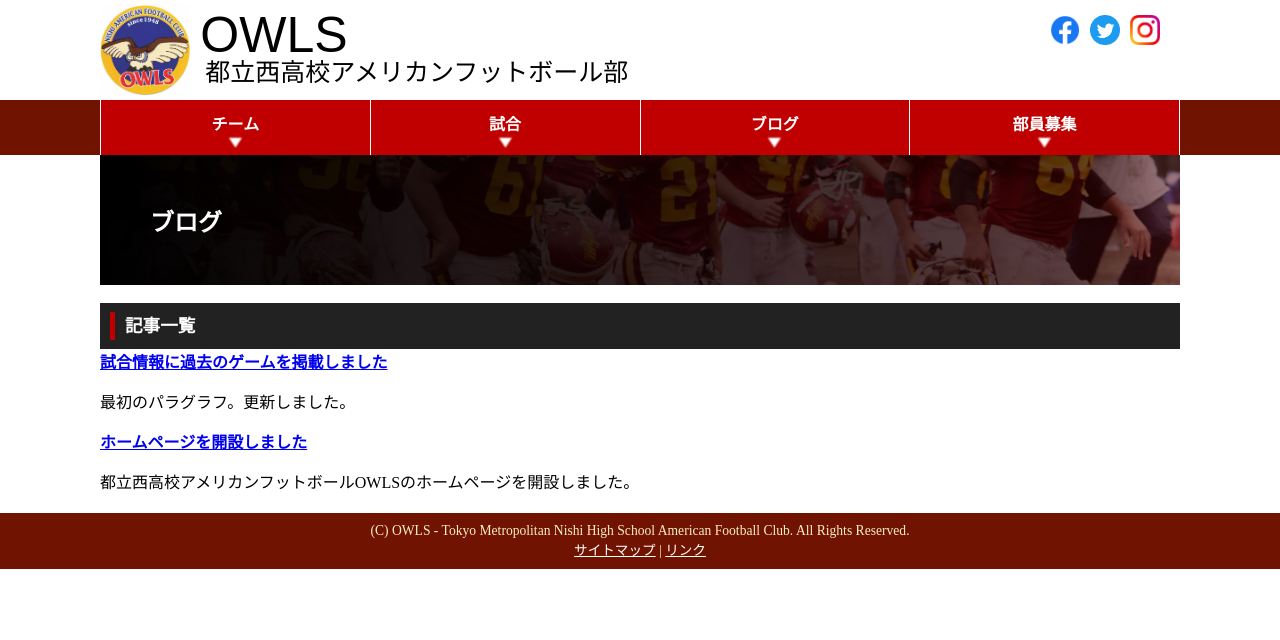
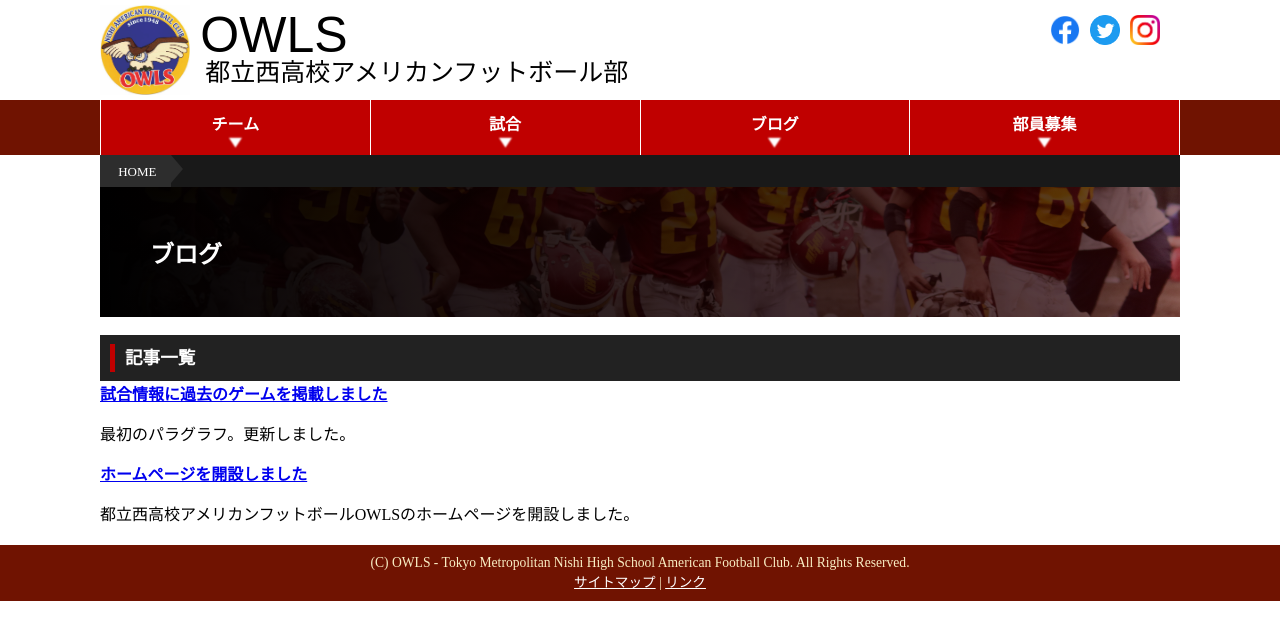
Before and after one commit to numa72/nishi-owls, a Jekyll site: the page built from blog.html, in a window 1280 px wide. Shown: the top 640 px of the page. Built offline with Jekyll 4.4.1, drawn with Linux system fonts in a browser that asks for light colours; some web fonts are replaced.

Commit message:
Basic breadcrumb

```diff
--- /dev/null
+++ b/_includes/breadcrumb.html
@@ -0,0 +1,21 @@
+{% assign list = include.list | split: ", " %}
+{% assign num = list | size | divided_by: 2 %}
+<!-- TODO auto generate HOME, design css to match our site. -->
+<ol class="breadcrumb" itemscope itemtype="https://schema.org/BreadcrumbList">
+    <li itemprop="itemListElement" itemscope itemtype="https://schema.org/ListItem">
+        <a itemprop="item" href="/">
+            <span itemprop="name">HOME</span>
+        </a>
+        <meta itemprop="position" content="{{ i }}" />
+    </li>
+    {% for i in (1..num) %}
+    {% assign idx = i | plus: i | plus: -2 %}{% assign url = list[idx] %}
+    {% assign idx = i | plus: i | plus: -1 %}{% assign name = list[idx] %}
+    <li itemprop="itemListElement" itemscope itemtype="https://schema.org/ListItem">
+        <a itemprop="item" href="{{ url }}">
+            <span itemprop="name">{{ name }}</span>
+        </a>
+        <meta itemprop="position" content="{{ i }}" />
+    </li>
+    {% endfor %}
+</ol>
--- a/_layouts/game_year.html
+++ b/_layouts/game_year.html
@@ -1,6 +1,9 @@
 ---
 layout: default
 ---
+
+{% include breadcrumb.html list="/games.html, 試合結果" %}
+
 <h1>{{ page.year }}年の試合結果一覧</h1>
 
 {{ content }}
--- /dev/null
+++ b/_sass/breadcrumb.scss
@@ -0,0 +1,48 @@
+.breadcrumb {
+    background-color: #191919;
+    line-height: 2em;
+    height: 2em;
+
+    li {
+        position: relative;
+        display: inline-block;
+
+        &:after {
+            content: ">";
+            color: #acacac;
+        }
+
+        &:first-child {
+            background-color: #2d2d2d;
+            padding: 0 0.7em 0;
+            margin-right: 0.4em;
+
+            &:after {
+                content: "";
+                position: absolute;
+                top: 0;
+                left: 100%;
+                border-style: solid;
+                border-color: transparent;
+                border-left-color: #2d2d2d;
+                border-width: 14px 12px;
+                width: 0;
+                height: 0;
+            }
+        }
+    }
+
+    a {
+        display: inline-block;
+        padding: 0 3px 0 7px;
+        height: 28px;
+        line-height: 28px;
+        text-decoration: none;
+        font-size: 13px;
+        color: white;
+
+        &:hover {
+            color: #fff;
+        }
+    }
+}
--- a/assets/css/styles.scss
+++ b/assets/css/styles.scss
@@ -7,3 +7,4 @@ $main-width: 1080px;
 @import "navbar";
 @import "slide";
 @import "game";
+@import "breadcrumb";
--- a/blog.html
+++ b/blog.html
@@ -1,6 +1,9 @@
 ---
 title: ブログ
 ---
+
+{% include breadcrumb.html list="" %}
+
 <h1>ブログ</h1>
 
 <h2>記事一覧</h2>
--- a/games.html
+++ b/games.html
@@ -1,6 +1,9 @@
 ---
 title: 試合結果
 ---
+
+{% include breadcrumb.html list="" %}
+
 <h1>試合結果</h1>
 
 <h2>最近の試合</h2>
--- a/team/index.html
+++ b/team/index.html
@@ -1,4 +1,7 @@
 ---
 title: About the team
 ---
+
+{% include breadcrumb.html list="" %}
+
 <h1>About the team</h1>
```
Also changed, not shown: _layouts/game.html (+8 -4 lines).
